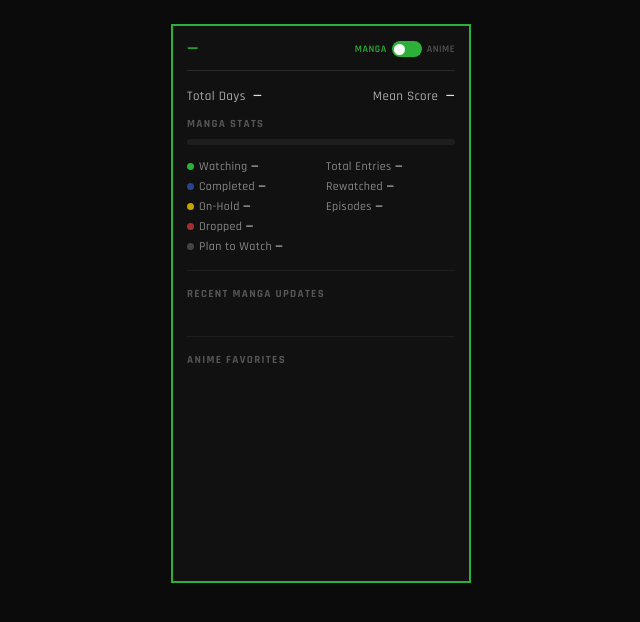
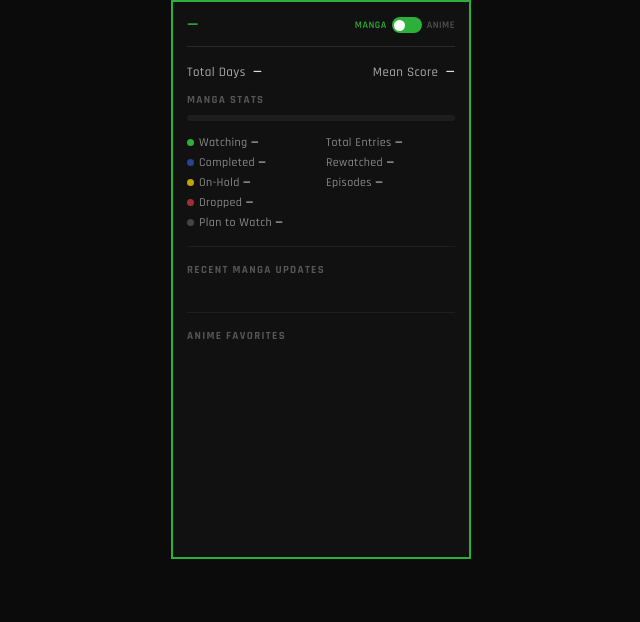
Before and after one commit to dreamstatemods/mal-widget-regular, a plain HTML site: page index.html in a window 1280 px wide. Shown: the whole page, without its empty margins (319-959 px from the left). Drawn offline with Linux system fonts and the light colour scheme; no server answers.

Commit message:
Adjust body padding and margin in index.html

```diff
--- a/index.html
+++ b/index.html
@@ -12,7 +12,8 @@ body {
   background: #0b0b0b;
   display: flex;
   justify-content: center;
-  padding: 16px;
+  padding: 0;
+  margin: 0;
   font-family: 'Noto Sans JP', sans-serif;
 }
 
```
